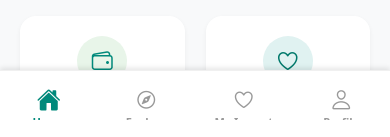
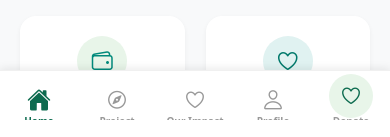
Before and after one commit to yogesh968/SuperCX, a React Native app: screen / in a window 390 px wide. Shown: the part 704-841 px from the top of the page. Built offline with nearby package versions, Linux system fonts and the light colour scheme.

Commit message:
feat: Update App.js with 5-tab navigation (Home, Project, Our Impact, Profile, Donate)

```diff
--- a/App.js
+++ b/App.js
@@ -4,6 +4,7 @@ import { createNativeStackNavigator } from '@react-navigation/native-stack';
 import { createBottomTabNavigator } from '@react-navigation/bottom-tabs';
 import { StatusBar } from 'expo-status-bar';
 import { Ionicons } from '@expo/vector-icons';
+import { View } from 'react-native';
 
 // Import Screens
 import Home from './src/screens/Home';
@@ -24,16 +25,34 @@ function TabNavigator() {
           let iconName;
           if (route.name === 'Home') {
             iconName = focused ? 'home' : 'home-outline';
-          } else if (route.name === 'Explore') {
+          } else if (route.name === 'Project') {
             iconName = focused ? 'compass' : 'compass-outline';
-          } else if (route.name === 'My Impact') {
+          } else if (route.name === 'Our Impact') {
             iconName = focused ? 'heart' : 'heart-outline';
           } else if (route.name === 'Profile') {
             iconName = focused ? 'person' : 'person-outline';
+          } else if (route.name === 'Donate') {
+            return (
+              <View style={{
+                width: 44,
+                height: 44,
+                borderRadius: 22,
+                backgroundColor: focused ? '#0D6B4F' : '#E8F5E9',
+                justifyContent: 'center',
+                alignItems: 'center',
+                marginTop: -8,
+              }}>
+                <Ionicons
+                  name={focused ? 'heart' : 'heart-outline'}
+                  size={22}
+                  color={focused ? '#fff' : '#0D6B4F'}
+                />
+              </View>
+            );
           }
           return <Ionicons name={iconName} size={focused ? 24 : 22} color={color} />;
         },
-        tabBarActiveTintColor: '#00897B',
+        tabBarActiveTintColor: '#0D6B4F',
         tabBarInactiveTintColor: '#999',
         tabBarStyle: {
           height: 70,
@@ -45,20 +64,21 @@ function TabNavigator() {
           elevation: 10,
           shadowColor: '#000',
           shadowOffset: { width: 0, height: -2 },
-          shadowOpacity: 0.1,
-          shadowRadius: 5,
+          shadowOpacity: 0.08,
+          shadowRadius: 8,
         },
         tabBarLabelStyle: {
-          fontSize: 11,
+          fontSize: 10,
           fontWeight: '600',
         },
         headerShown: false,
       })}
     >
       <Tab.Screen name="Home" component={Home} />
-      <Tab.Screen name="Explore" component={Explore} />
-      <Tab.Screen name="My Impact" component={Impact} />
+      <Tab.Screen name="Project" component={Explore} />
+      <Tab.Screen name="Our Impact" component={Impact} />
       <Tab.Screen name="Profile" component={Profile} />
+      <Tab.Screen name="Donate" component={Donation} />
     </Tab.Navigator>
   );
 }
@@ -66,7 +86,7 @@ function TabNavigator() {
 export default function App() {
   return (
     <NavigationContainer>
-      <StatusBar style="dark" />
+      <StatusBar style="light" />
       <Stack.Navigator screenOptions={{ headerShown: false }}>
         <Stack.Screen name="Main" component={TabNavigator} />
         <Stack.Screen name="CampaignDetails" component={CampaignDetails} />
```
